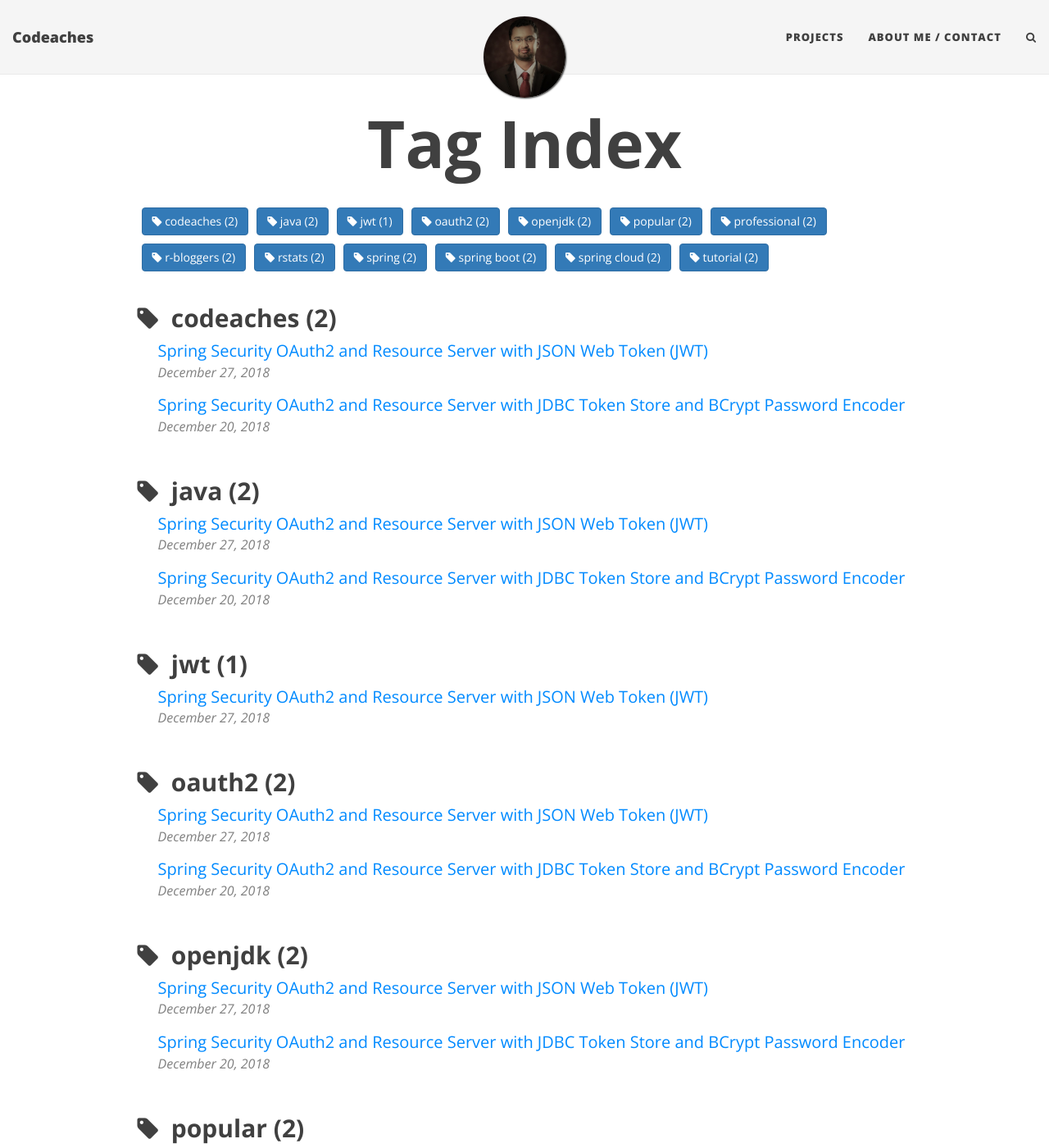
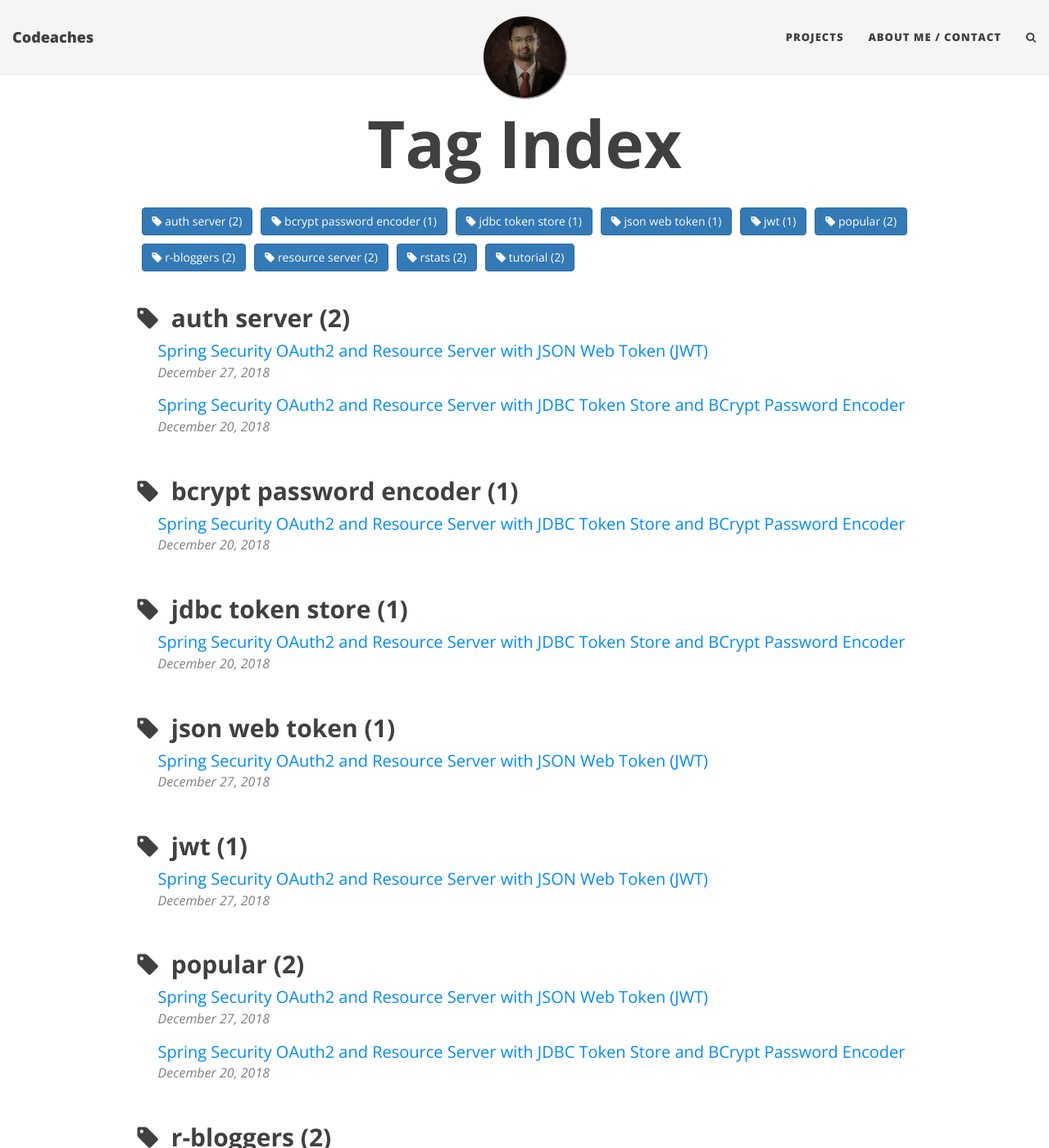
Before and after one commit to codeaches/codeaches.github.io, a Jekyll site: the page built from tags.html, in a window 1280 px wide and 1400 px high. Shown: the whole window at 82% size. Built offline with Jekyll 4.4.1, drawn with Linux system fonts in a browser that asks for light colours; nearby versions of some CDN libraries; some of the changed text lies outside the part shown.

Commit message:
no message

```diff
--- a/_posts/2018-12-20-Spring Boot-OAuth2 and Resource Server setup.md
+++ b/_posts/2018-12-20-Spring Boot-OAuth2 and Resource Server setup.md
@@ -1,7 +1,7 @@
 ---
 layout: post
 title: "Spring Security OAuth2 and Resource Server with JDBC Token Store and BCrypt Password Encoder"
-tags: [codeaches,java,openjdk,spring,spring boot,spring cloud,oauth2,professional,rstats,r-bloggers,tutorial, popular]
+tags: [auth server,resource server,jdbc token store,bcrypt password encoder,rstats,r-bloggers,tutorial,popular]
 include-tags: true
 date: 2018-12-20 9:00:00 -0700
 image: /img/blog/oauth2server/oauth2server.jpg
--- a/_posts/2018-12-27-Spring Boot-OAuth2 and Resource Server with jwt setup.md
+++ b/_posts/2018-12-27-Spring Boot-OAuth2 and Resource Server with jwt setup.md
@@ -1,7 +1,7 @@
 ---
 layout: post
 title: "Spring Security OAuth2 and Resource Server with JSON Web Token (JWT)"
-tags: [codeaches,java,openjdk,spring,spring boot,spring cloud,oauth2,jwt,professional,rstats,r-bloggers,tutorial, popular]
+tags: [auth server,resource server,json web token,jwt,rstats,r-bloggers,tutorial,popular]
 include-tags: true
 date: 2018-12-27 9:00:00 -0700
 image: /img/blog/oauth2server/oauth2server.jpg
```
